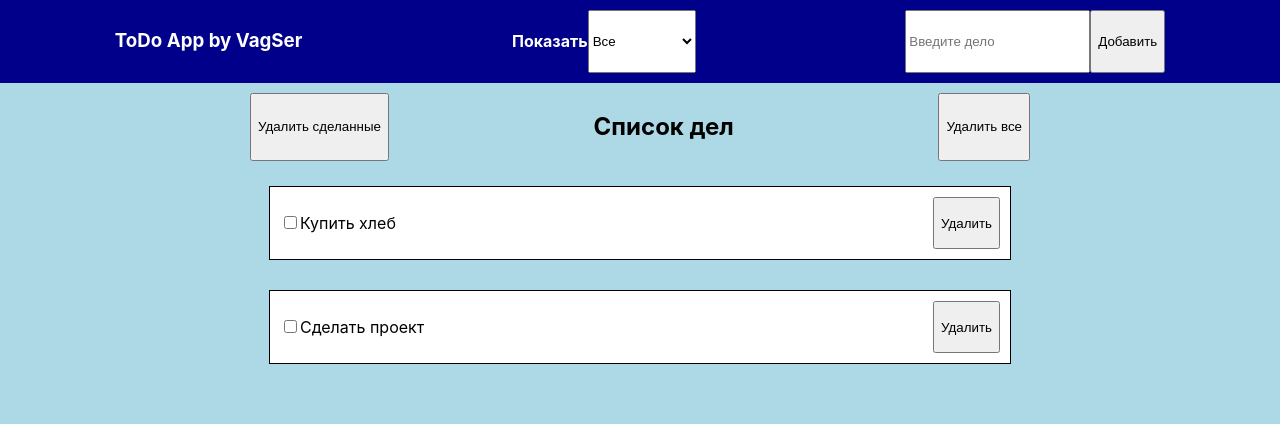
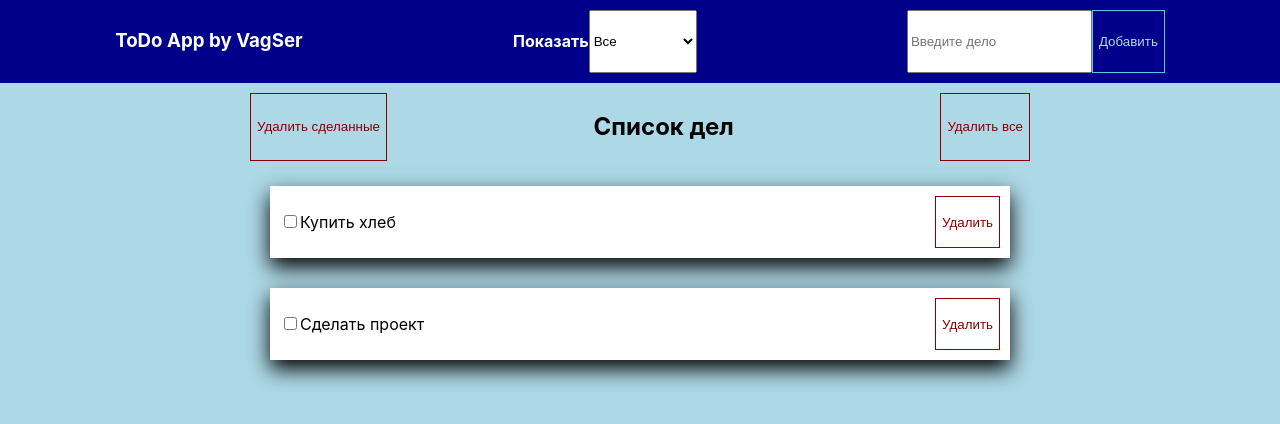
Before and after one commit to VagSer/todo-list, a React (Create React App) app: page / in a window 1280 px wide. Shown: the top 424 px of the page. Built offline with nearby package versions, Linux system fonts and the light colour scheme.

Commit message:
Подправил дизайн

```diff
--- a/src/components/MyHeader.jsx
+++ b/src/components/MyHeader.jsx
@@ -1,4 +1,5 @@
 import '../style/MyHeader.css'
+import '../style/buttons.css'
 
 function MyHeader(props) {
     return(
@@ -22,6 +23,7 @@ function MyHeader(props) {
                 onChange={(e) => {props.setNewTodo({...props.newTodo, text: e.target.value})}}
                 />
                 <button
+                className='AddButton'
                 onClick={props.addTodo}
                 >
                 Добавить
--- a/src/components/ToDoItem.jsx
+++ b/src/components/ToDoItem.jsx
@@ -1,4 +1,5 @@
 import '../style/ToDoItem.css'
+import '../style/buttons.css'
 import {useState} from 'react'
 
 function ToDoItem(props) {
@@ -20,6 +21,7 @@ function ToDoItem(props) {
           {props.todo.text}
         </p>
         <button
+            className='DeleteButton'
             onClick={() => {
               props.delete(props.todo)
             }}
--- a/src/components/ToDoList.jsx
+++ b/src/components/ToDoList.jsx
@@ -1,5 +1,6 @@
 import ToDoItem from "./ToDoItem";
 import '../style/ToDoList.css'
+import '../style/buttons.css'
 
 
 function ToDoList(props) {
@@ -7,11 +8,13 @@ function ToDoList(props) {
       <div className="ToDoList">
         <div style={{display: 'flex', justifyContent: "space-between", margin: '10px'}}>
           <button
+            className="DeleteButton"
             onClick={props.deleteAllDone}
           >Удалить сделанные
           </button>
           <h2 >{props.title}</h2>
           <button
+            className="DeleteButton"
             onClick={props.deleteAllTodos}
           >Удалить все</button>
         </div>
--- a/src/style/ToDoItem.css
+++ b/src/style/ToDoItem.css
@@ -1,6 +1,6 @@
 .Item {
     display: flex;
-    border: 1px solid black;
+    box-shadow: 0px 9px 20px black;
     justify-content: space-between;
     width: 90%;
     max-width: 800px;
--- /dev/null
+++ b/src/style/buttons.css
@@ -0,0 +1,23 @@
+.DeleteButton {
+    background: none;
+    color: darkred;
+    border: 1px solid darkred;
+    transition: 0.3s;
+}
+
+.DeleteButton:hover {
+    background-color: darkred;
+    color: white;
+}
+
+.AddButton {
+    background: none;
+    color: lightblue;
+    border: 1px solid rgb(91, 195, 230);
+    transition: 0.3s;
+}
+
+.AddButton:hover {
+    background-color: rgb(91, 195, 230);
+    color: white;
+}
```
